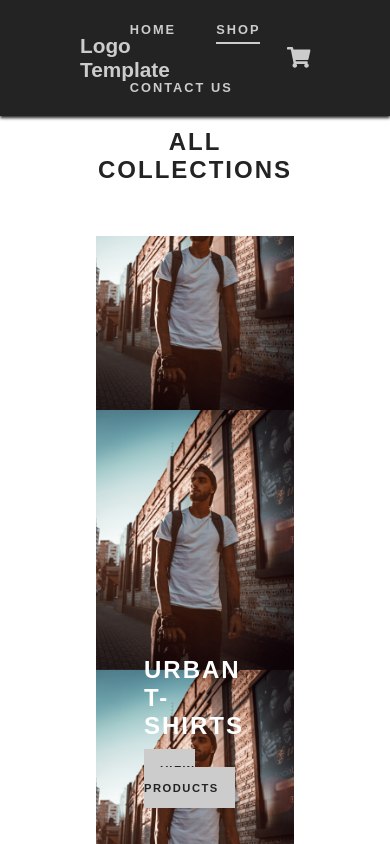
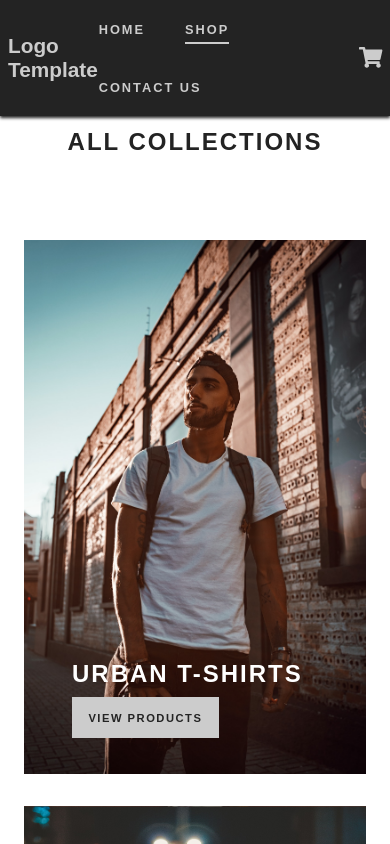
Before and after one commit to SonyKar/react-online-shop, a React (Create React App) app: page /collections in a window 390 px wide. Shown: the top 844 px of the page. Built offline with nearby package versions, Linux system fonts and the light colour scheme.

Commit message:
- Little Mobile responsiveness optimization

```diff
--- a/src/components/Collection/Collection.css
+++ b/src/components/Collection/Collection.css
@@ -2,9 +2,8 @@
     color: #fff;
     padding: 25rem 3rem 3rem 3rem;
     background-position: center center;
-    background-size: 105%;
-    transition: all 5s ease;
+    background-size: cover;
+    word-break: break-all;
+    height: 100%;
+    box-sizing: border-box;
 }
-.Collection:hover {
-    background-size: 115%;
-}
--- a/src/components/Collection/Collection.js
+++ b/src/components/Collection/Collection.js
@@ -4,7 +4,7 @@ import { NavLink } from 'react-router-dom';
 import './Collection.css';
 
 const Collection = (props) => (
-    <div className="col-4">
+    <div className="col-xl-4 col-6 mt-2">
         <div className="Collection" style={{
             backgroundImage: `url(${props.image})`
         }}>
--- a/src/components/Collection/CollectionMenu/CollectionMenu.js
+++ b/src/components/Collection/CollectionMenu/CollectionMenu.js
@@ -3,7 +3,7 @@ import { FontAwesomeIcon } from '@fortawesome/react-fontawesome';
 import { faCompress, faExpand } from '@fortawesome/free-solid-svg-icons';
 
 import './CollectionMenu.css';
-import Select from '../../../../../components/Select/Select';
+import Select from '../../Select/Select';
 
 const CollectionMenu = () => (
     <div className="CollectionMenu">
--- a/src/components/Footer/Footer.css
+++ b/src/components/Footer/Footer.css
@@ -4,6 +4,7 @@ footer {
 }
 footer h5 {
     letter-spacing: 3px;
+    word-break: break-all;
 }
 footer input {
     width: 90%;
@@ -23,7 +24,6 @@ footer input:focus {
     border-color: #232323;
 }
 footer button {
-    width: 35%;
     margin-top: 20px;
     background-color: #232323;
     border: 1px solid #232323;
@@ -40,3 +40,9 @@ footer button:hover {
     background-color: transparent;
     color: #232323;
 }
+
+@media (max-width: 270px) {
+    footer button {
+        padding: .8rem 0.3rem;
+    }
+}
--- a/src/components/Jumbotron/Jumbotron.css
+++ b/src/components/Jumbotron/Jumbotron.css
@@ -9,3 +9,6 @@
     height: 75vh;
     box-shadow: 0 10px 10px #ccc;
 }
+.jumbotron * {
+    word-break: break-all;
+}
--- a/src/components/Product/Product.js
+++ b/src/components/Product/Product.js
@@ -4,9 +4,9 @@ import { NavLink } from 'react-router-dom';
 import './Product.css';
 
 const Product = (props) => (
-    <div className="col-3">
+    <div className="col-4">
         <div className="Product">
-            <NavLink to={window.location.pathname + '/' + props.id}><img src={props.image} className="w-100" /></NavLink>
+            <NavLink to={window.location.pathname + '/' + props.id}><img src={props.image} alt="" className="w-100" /></NavLink>
             <h5 className="text-center m-0"><NavLink to={window.location.pathname + '/' + props.id}>{props.name}</NavLink></h5>
             <p>{props.price} $</p>
         </div>
--- a/src/components/Select/Select.css
+++ b/src/components/Select/Select.css
@@ -19,6 +19,7 @@
 .Select .popover {
     border: 1px solid #f5f5f5;
     box-shadow: 0 3px 5px #ccc;
+    box-sizing: border-box;
     background-color: #f5f5f5;
     text-align: center;
     color: #232323;
@@ -26,6 +27,7 @@
     position: absolute;
     top: 70px;
     left: -150px;
+    animation: fadeIn .5s ease 0s 1 normal backwards;
 }
 .Select .popover button {
     border: none;
@@ -33,3 +35,36 @@
 .Select .popover button:active {
     background-color: #fff;
 }
+
+
+@keyframes fadeIn {
+    0% {
+        opacity: 0;
+    }
+    100% {
+        opacity: 1;
+    }
+}
+@keyframes fadeInDown {
+    0% {
+        bottom: -100%;
+    }
+    100% {
+        bottom: 0;
+    }
+}
+
+@media (max-width: 768px) {
+    .Select {
+        width: 100%!important;
+        position: static;
+    }
+    .Select .popover {
+        position: fixed;
+        bottom: 0;
+        left: 0;
+        top: auto;
+        width: 100%;
+        animation: fadeInDown .2s ease 0s 1 normal backwards;
+    }
+}
--- a/src/containers/Shop/Collections/Collection/Collection.css
+++ b/src/containers/Shop/Collections/Collection/Collection.css
@@ -1,6 +1,7 @@
-.shopCollection h1.CollectionHeader {
+.shopCollection h2.CollectionHeader {
     text-align: center;
     padding: 2rem 0;
     letter-spacing: 3px;
     font-weight: normal;
+    word-break: break-all;
 }
--- a/src/containers/Shop/Collections/Collection/Collection.js
+++ b/src/containers/Shop/Collections/Collection/Collection.js
@@ -1,14 +1,14 @@
 import React from 'react';
 
 import './Collection.css';
-import CollectionMenu from './CollectionMenu/CollectionMenu';
+import CollectionMenu from '../../../../components/Collection/CollectionMenu/CollectionMenu';
 import Product from '../../../../components/Product/Product';
 
 import TShirt from '../../../../assets/img/t-shirt1.jpg';
 
 const Collection = (props) => (
     <div className="shopCollection">
-        <h1 className="CollectionHeader">{props.location.state.collectionName}</h1>
+        <h2 className="CollectionHeader">{props.location.state.collectionName}</h2>
         <CollectionMenu />
         <div className="container">
             <div className="row">
--- a/src/containers/Shop/Collections/Collections.js
+++ b/src/containers/Shop/Collections/Collections.js
@@ -16,6 +16,8 @@ const Collections = () => (
                     <div className="col-12 mb-2">
                         <h2 className="text-center">ALL COLLECTIONS</h2>
                     </div>
+                </div>
+                <div className="d-flex align-items-stretch flex-wrap">
                     <Collection image={Collection1} name="URBAN T-SHIRTS" />
                     <Collection image={Collection2} name="SWEATSHIRTS" />
                     <Collection image={Collection3} name="SALE" />
--- a/src/index.css
+++ b/src/index.css
@@ -22,6 +22,9 @@ body {
 }
 .mt-1 {
   margin-top: 1rem!important;
+}
+.mt-2 {
+  margin-top: 2rem!important;
 }
 .mt-3 {
   margin-top: 3rem!important;
@@ -54,6 +57,12 @@ body {
 .justify-content-space-between {
   justify-content: space-between;
 }
+.align-items-stretch {
+  align-items: stretch;
+}
+.flex-wrap {
+  flex-wrap: wrap;
+}
 
 
 
@@ -65,12 +74,27 @@ Grid
 
 
 
+@media (min-width: 1260px) {
+  .col-xl-4 {
+    width: 33.33%!important;
+  }
+}
 @media (max-width: 768px) {
-  .col-2, .col-3, .col-4, .col-5 {
+  .col-2, .col-3, .col-4, .col-5, .col-6 {
     width: 100%!important;
   }
   .Feature {
     margin-top: 0!important;
+  }
+}
+@media (max-width: 540px) {
+  .container {
+    padding: 0 .5rem;
+  }
+}
+@media (max-width: 340px) {
+  .btn {
+      display: block;
   }
 }
 
@@ -84,7 +108,7 @@ Grid
 
 
 
-.col-2, .col-3, .col-4, .col-5 .col-12 {
+.col-2, .col-3, .col-4, .col-5, .col-6, .col-12, .col-xl-4 {
   padding: 0 1rem;
   box-sizing: border-box;
 }
@@ -100,9 +124,15 @@ Grid
 .col-5 {
   width: 41.66%;
 }
+.col-6 {
+  width: 50%;
+}
 .col-12 {
   width: 100%;
 }
+/* .col-xl-3 {
+  width: 100%;
+} */
 
 
 
```
